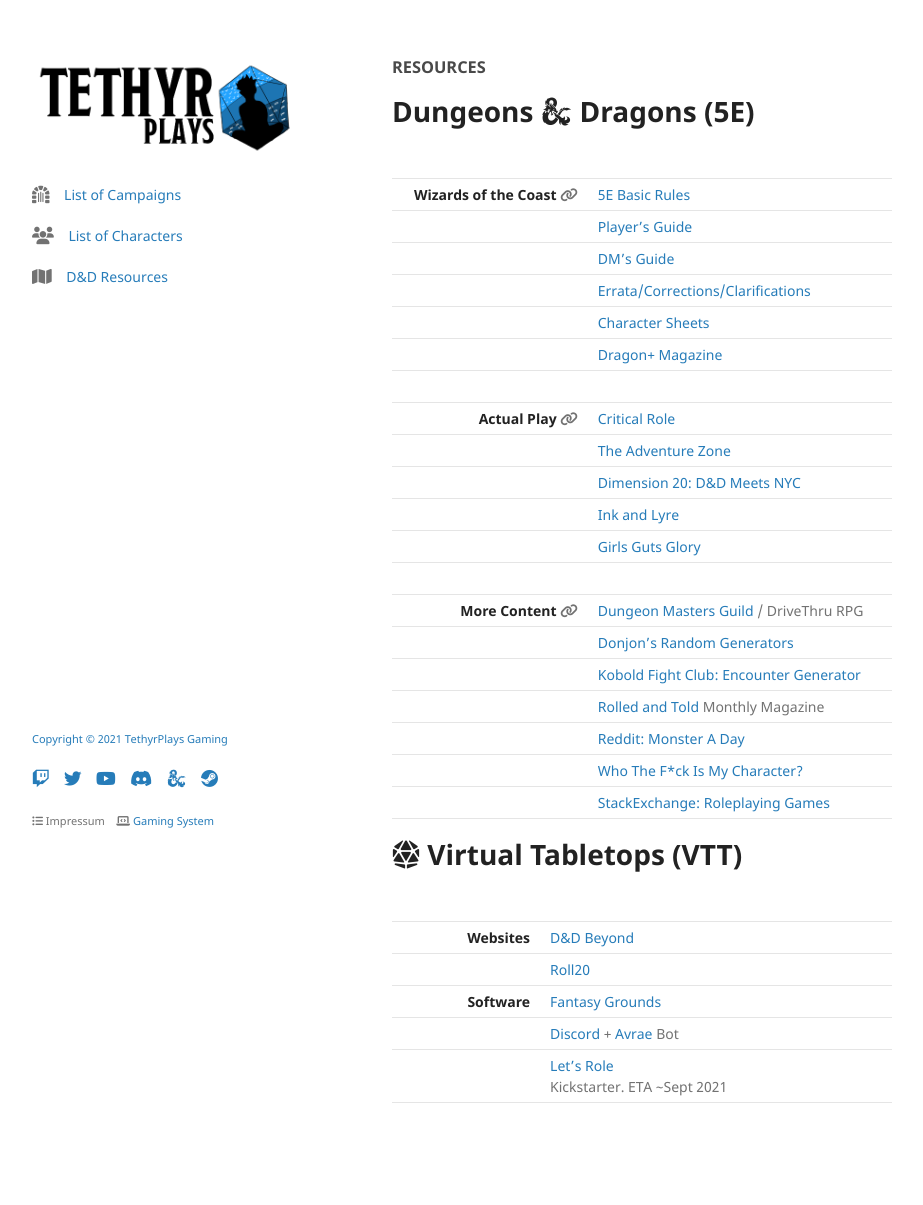
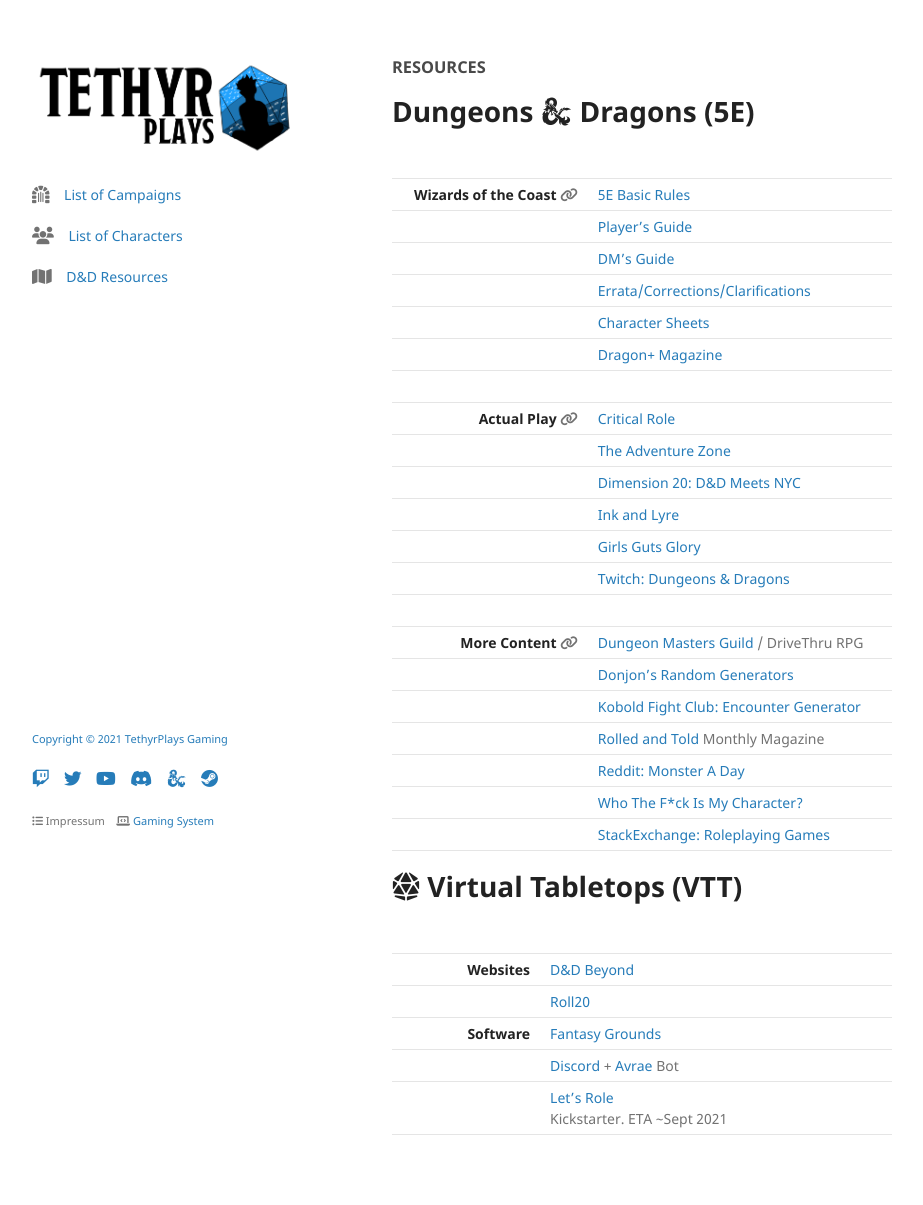
Before and after one commit to tethyrplays/tethyrplays, a Jekyll site: the page built from resources/index.md, in a window 1280 px wide. Shown: the whole page, without its empty margins (178-1101 px from the left). Built offline with Jekyll 4.4.1, drawn with Linux system fonts in a browser that asks for light colours; nearby versions of some CDN libraries; our own code applies the rules of GitHub Pages for plain Markdown files; the repository's description, which GitHub fills in, is left out; before the commit the page ends 1173 px from its top, so only the background shows below that.

Commit message:
Update index.md

```diff
--- a/resources/index.md
+++ b/resources/index.md
@@ -16,6 +16,7 @@
 | | [Dimension 20: D&D Meets NYC](https://brennanleemulligan.com/dimension-20-the-unsleeping-city/) |
 | | [Ink and Lyre](https://www.inkandlyre.com/) |
 | | [Girls Guts Glory](https://www.girlsgutsgloryrpg.com/) |
+| | [Twitch: Dungeons & Dragons](https://www.twitch.tv/directory/game/Dungeons%20%26%20Dragons) |
 | | |
 | **More Content** <i class="fas fa-link"></i> | [Dungeon Masters Guild](https://www.dmsguild.com/) / DriveThru RPG |
 | | [Donjon's Random Generators](http://donjon.bin.sh/) |
```
